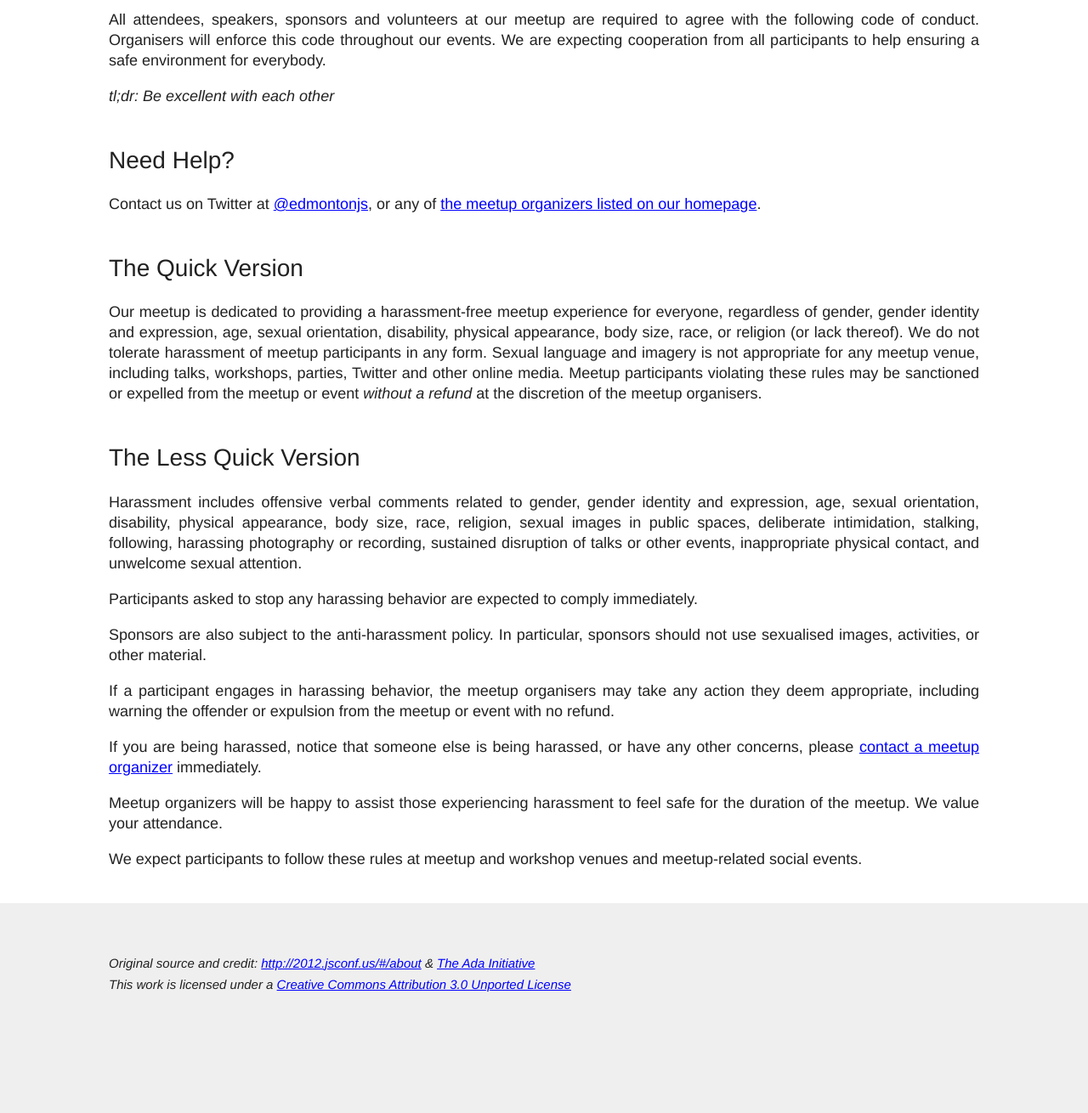
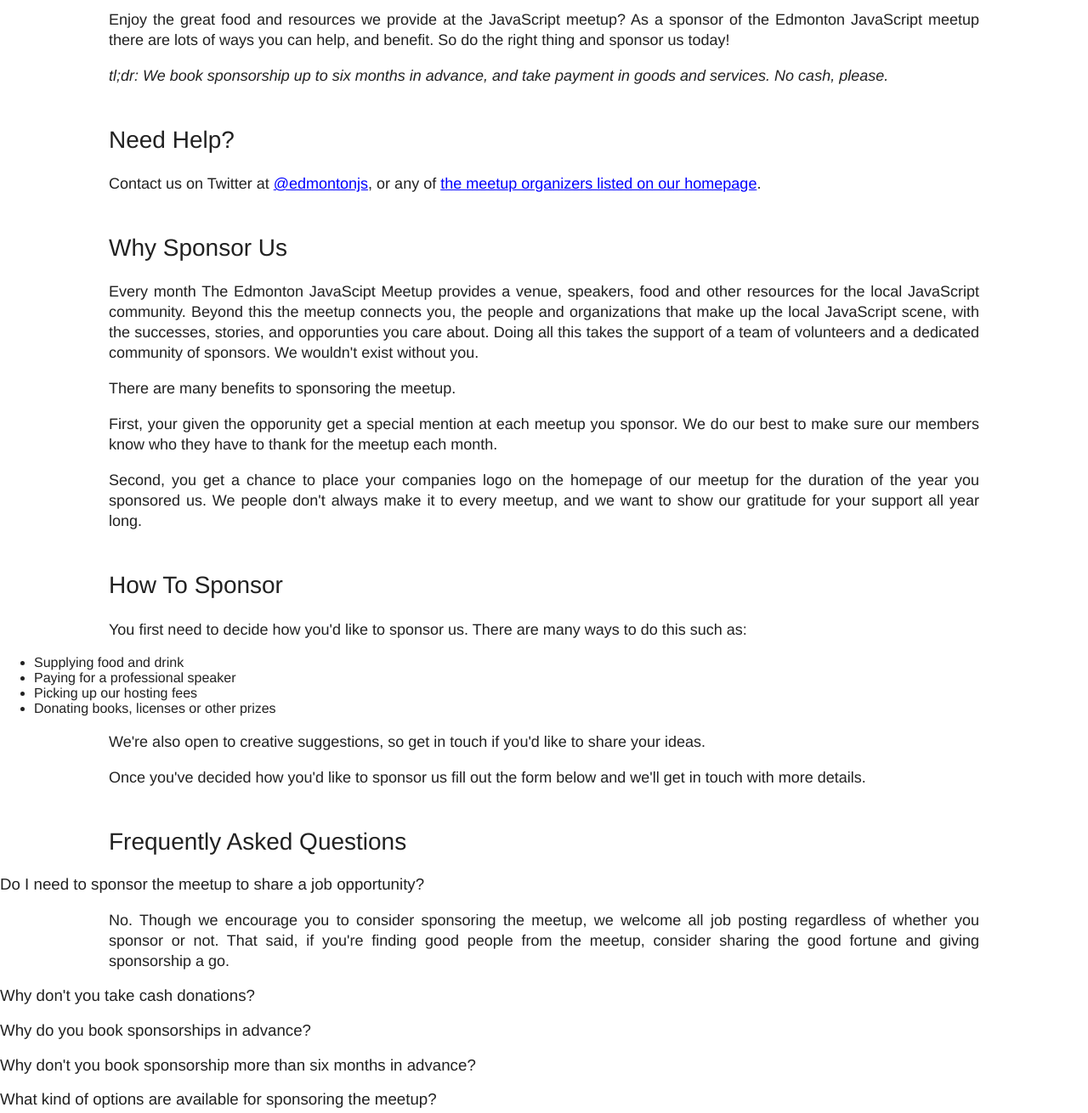
Before and after one commit to ExchangeJS/exchangejs-org, a plain HTML site: page sponsorship.html in a window 1280 px wide. Shown: the part 143-1453 px from the top of the page at 85% size. Before the commit the page ends 1372 px from the top, so only its background shows below. Drawn offline with Linux system fonts and the light colour scheme.

Commit message:
More changes coming.

```diff
--- a/sponsorship.html
+++ b/sponsorship.html
@@ -64,35 +64,56 @@
 </style>
 </head>
 <body>
-<h1>Meetup Code of Conduct</h1>
+<h1>Meetup Sponsorship</h1>
 
-<p>All attendees, speakers, sponsors and volunteers at our meetup are required to agree with the following code of conduct. Organisers will enforce this code throughout our events. We are expecting cooperation from all participants to help ensuring a safe environment for everybody.</p>
+<p>Enjoy the great food and resources we provide at the JavaScript meetup? As a sponsor of the Edmonton JavaScript meetup there are lots of ways you can help, and benefit. So do the right thing and sponsor us today!</p>
 
-<p><em>tl;dr: Be excellent with each other</em></p>
+<p><em>tl;dr: We book sponsorship up to six months in advance, and take payment in goods and services. No cash, please.</em></p>
 
 <h2>Need Help?</h2>
 
 <p>Contact us on Twitter at <a href="https://twitter.com/edmontonjs">@edmontonjs</a>, or any of <a href="index.html#organizers">the meetup organizers listed on our homepage</a>.</p>
 
-<h2>The Quick Version</h2>
+<h2>Why Sponsor Us</h2>
 
-<p>Our meetup is dedicated to providing a harassment-free meetup experience for everyone, regardless of gender, gender identity and expression, age, sexual orientation, disability, physical appearance, body size, race, or religion (or lack thereof). We do not tolerate harassment of meetup participants in any form. Sexual language and imagery is not appropriate for any meetup venue, including talks, workshops, parties, Twitter and other online media. Meetup participants violating these rules may be sanctioned or expelled from the meetup or event <em>without a refund</em> at the discretion of the meetup organisers.</p>
+<p>Every month The Edmonton JavaScipt Meetup provides a venue, speakers, food and other resources for the local JavaScript community. Beyond this the meetup connects you, the people and organizations that make up the local JavaScript scene, with the successes, stories, and opporunties you care about. Doing all this takes the support of a team of volunteers and a dedicated community of sponsors. We wouldn't exist without you.</p>
 
-<h2>The Less Quick Version</h2>
+<p>There are many benefits to sponsoring the meetup.</p>
 
-<p>Harassment includes offensive verbal comments related to gender, gender identity and expression, age, sexual orientation, disability, physical appearance, body size, race, religion, sexual images in public spaces, deliberate intimidation, stalking, following, harassing photography or recording, sustained disruption of talks or other events, inappropriate physical contact, and unwelcome sexual attention.</p>
+<p>First, your given the opporunity get a special mention at each meetup you sponsor. We do our best to make sure our members know who they have to thank for the meetup each month.</p>
 
-<p>Participants asked to stop any harassing behavior are expected to comply immediately.</p>
+<p>Second, you get a chance to place your companies logo on the homepage of our meetup for the duration of the year you sponsored us. We people don't always make it to every meetup, and we want to show our gratitude for your support all year long.</p>
 
-<p>Sponsors are also subject to the anti-harassment policy. In particular, sponsors should not use sexualised images, activities, or other material.</p>
+<h2>How To Sponsor</h2>
 
-<p>If a participant engages in harassing behavior, the meetup organisers may take any action they deem appropriate, including warning the offender or expulsion from the meetup or event with no refund.</p>
+<p>You first need to decide how you'd like to sponsor us. There are many ways to do this such as:</p>
 
-<p>If you are being harassed, notice that someone else is being harassed, or have any other concerns, please <a href="index.html#organizers">contact a meetup organizer</a> immediately.</p>
+<ul>
+  <li>Supplying food and drink</li>
+  <li>Paying for a professional speaker</li>
+  <li>Picking up our hosting fees</li>
+  <li>Donating books, licenses or other prizes</li>
+</ul>
 
-<p>Meetup organizers will be happy to assist those experiencing harassment to feel safe for the duration of the meetup. We value your attendance.</p>
+<p>We're also open to creative suggestions, so get in touch if you'd like to share your ideas.</p>
 
-<p>We expect participants to follow these rules at meetup and workshop venues and meetup-related social events.</p>
+<p>Once you've decided how you'd like to sponsor us fill out the form below and we'll get in touch with more details.<p>
+
+<h2>Frequently Asked Questions</h2>
+
+<h3>Do I need to sponsor the meetup to share a job opportunity?</h3>
+
+<p>No. Though we encourage you to consider sponsoring the meetup, we welcome all job posting regardless of whether you sponsor or not. That said, if you're finding good people from the meetup, consider sharing the good fortune and giving sponsorship a go.</p>
+
+<h3>Why don't you take cash donations?</h3>
+
+<h3>Why do you book sponsorships in advance?</h3>
+
+<h3>Why don't you book sponsorship more than six months in advance?</h3>
+
+<h3>What kind of options are available for sponsoring the meetup?</h3>
+
+<h3>What if I can't afford to sponsor with goods or services? Are there other ways I can help?</p>
 
 <div class="footer">
 <p><small><em>Original source and credit: <a href="http://2012.jsconf.us/#/about">http://2012.jsconf.us/#/about</a> &amp; <a href="http://geekfeminism.wikia.com/wiki/Meetup_anti-harassment/Policy">The Ada Initiative</a><br>
```
